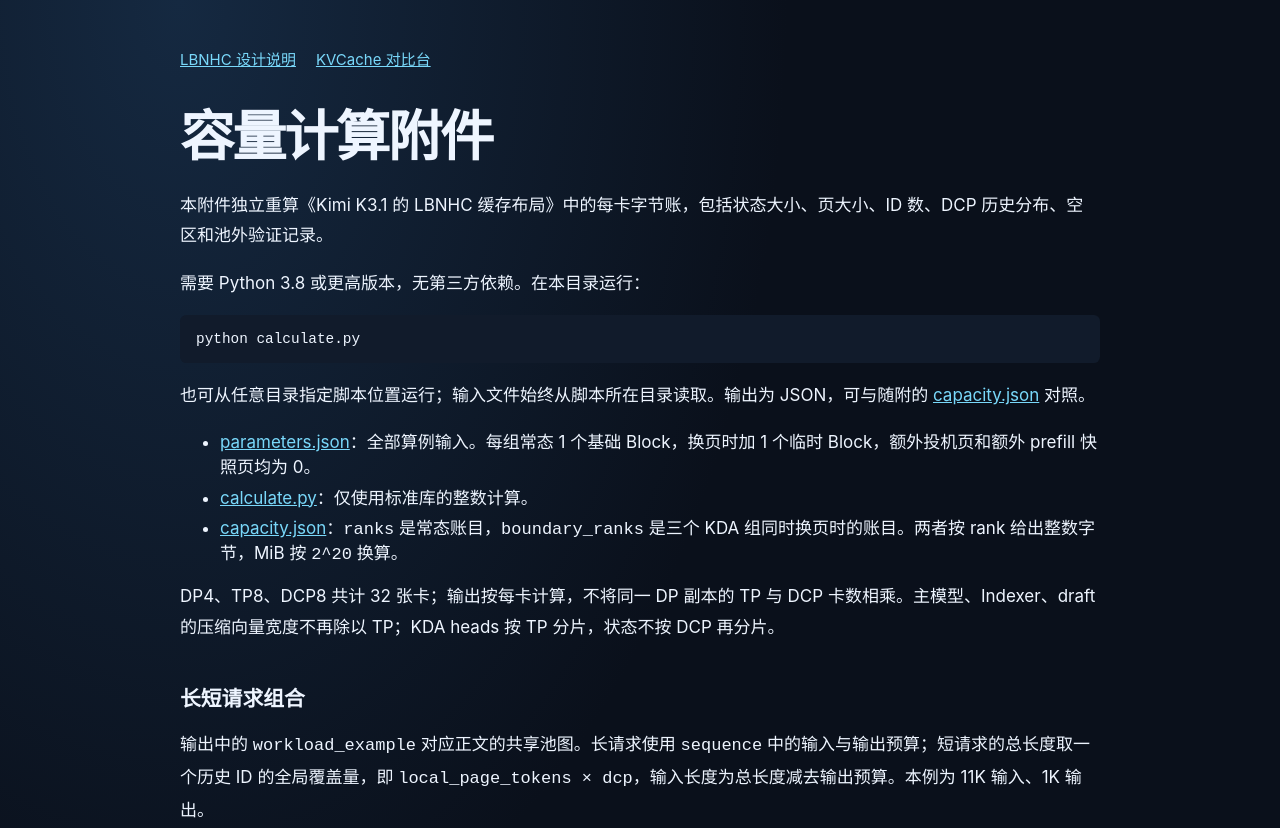
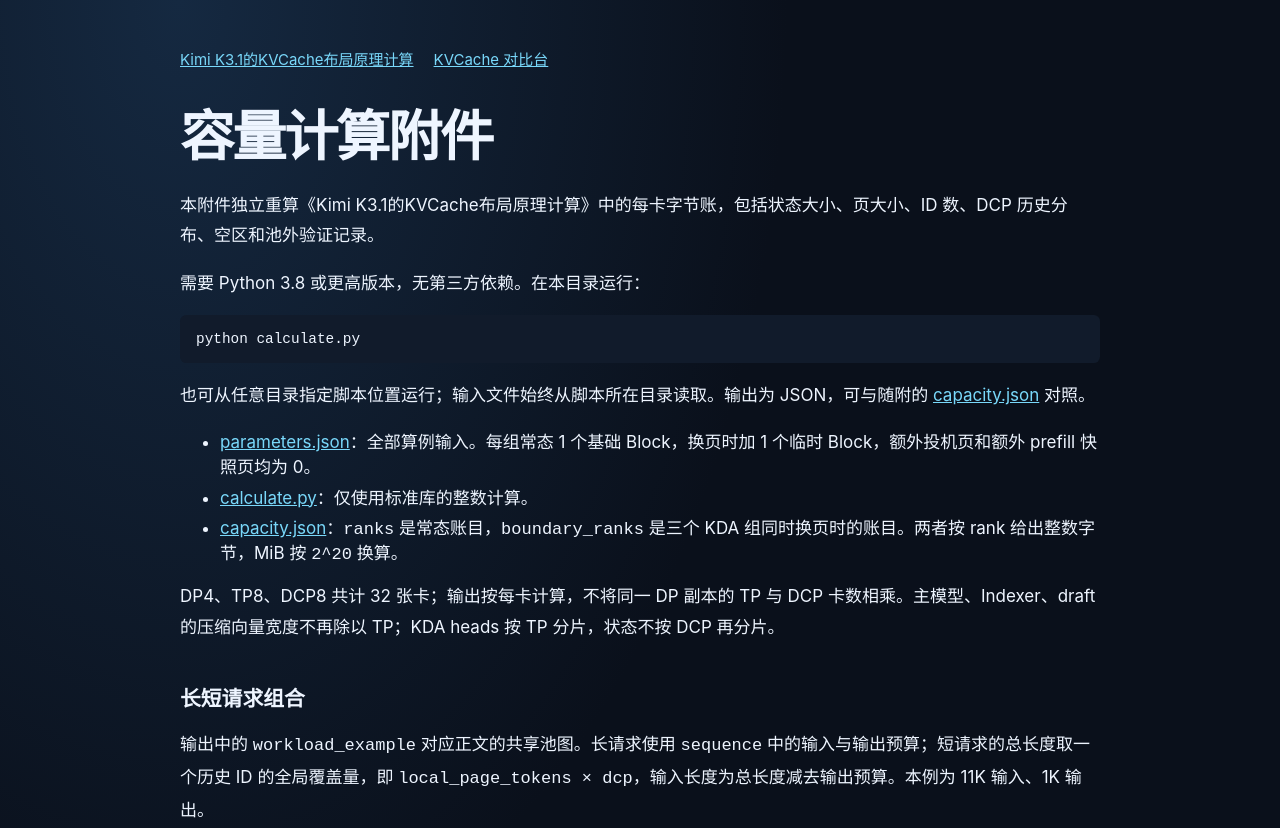
Before and after one commit to Dawn952/kvcache-analysis, a plain HTML site: page lbnhc-design/public/README.html in a window 1280 px wide. Shown: the top 828 px of the page. Drawn offline with Linux system fonts and the light colour scheme.

Commit message:
Rename the Kimi K3.1 KVCache layout article

```diff
--- a/lbnhc-design/public/README.html
+++ b/lbnhc-design/public/README.html
@@ -11,12 +11,12 @@
 <body>
 <main class="design-page">
   <nav class="design-nav" aria-label="KVCache 对比台">
-    <a href="../../lbnhc.html">LBNHC 设计说明</a>
+    <a href="../../lbnhc.html">Kimi K3.1的KVCache布局原理计算</a>
     <a href="../../index.html">KVCache 对比台</a>
   </nav>
   <article>
 <h1 id="容量计算附件">容量计算附件</h1>
-<p>本附件独立重算《Kimi K3.1 的 LBNHC 缓存布局》中的每卡字节账，包括状态大小、页大小、ID 数、DCP 历史分布、空区和池外验证记录。</p>
+<p>本附件独立重算《Kimi K3.1的KVCache布局原理计算》中的每卡字节账，包括状态大小、页大小、ID 数、DCP 历史分布、空区和池外验证记录。</p>
 <p>需要 Python 3.8 或更高版本，无第三方依赖。在本目录运行：</p>
 <pre><code class="language-sh">python calculate.py
 </code></pre>
```
Also changed, not shown: index.html (+1 -1 lines), lbnhc.html (+3 -3 lines), 2 other files.
